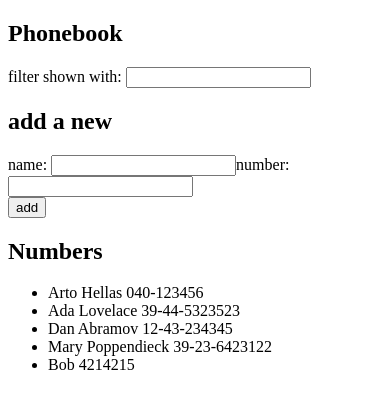
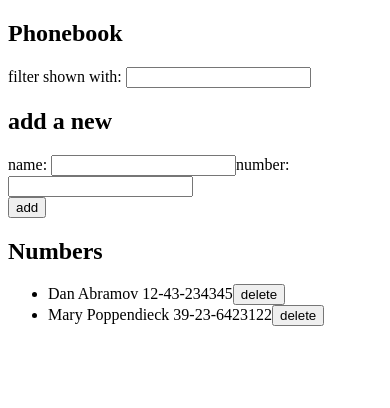
Before and after one commit to 0xrivst/fullstackopen, a React (Vite) app in the folder part2/phonebook/: page / in a window 390 px wide. Shown: the top 408 px of the page. Built offline with nearby package versions, Linux system fonts and the light colour scheme; data requests are answered from the project's data file.

Commit message:
2.14 phonebook

```diff
--- a/part2/phonebook/db.json
+++ b/part2/phonebook/db.json
@@ -1,15 +1,5 @@
 {
   "persons": [
-    {
-      "name": "Arto Hellas",
-      "number": "040-123456",
-      "id": "1"
-    },
-    {
-      "name": "Ada Lovelace",
-      "number": "39-44-5323523",
-      "id": "2"
-    },
     {
       "name": "Dan Abramov",
       "number": "12-43-234345",
@@ -19,11 +9,6 @@
       "name": "Mary Poppendieck",
       "number": "39-23-6423122",
       "id": "4"
-    },
-    {
-      "id": "ef3d",
-      "name": "Bob",
-      "number": "4214215"
     }
   ]
 }
--- a/part2/phonebook/src/App.jsx
+++ b/part2/phonebook/src/App.jsx
@@ -32,6 +32,13 @@ const App = () => {
     setNewNumber("");
   };
 
+  const handleDelete = (person) => {
+    if (confirm(`Delete ${person.name}?`)) {
+      personService.deleteRecord(person.id);
+      setPersons(persons.filter((p) => p.id !== person.id));
+    }
+  };
+
   const handleNameChange = (event) => {
     setNewName(event.target.value);
   };
@@ -64,6 +71,7 @@ const App = () => {
         persons={persons.filter((person) =>
           person.name.match(new RegExp(nameToFilter, "gi"))
         )}
+        deleteHandler={handleDelete}
       />
     </div>
   );
--- a/part2/phonebook/src/components/Person.jsx
+++ b/part2/phonebook/src/components/Person.jsx
@@ -1,7 +1,8 @@
-const Person = ({ person }) => {
+const Person = ({ person, deleteHandler }) => {
   return (
     <li>
       {person.name} {person.number}
+      <button onClick={() => deleteHandler(person)}>delete</button>
     </li>
   );
 };
--- a/part2/phonebook/src/components/Persons.jsx
+++ b/part2/phonebook/src/components/Persons.jsx
@@ -1,10 +1,14 @@
 import Person from "./Person";
 
-const Persons = ({ persons }) => {
+const Persons = ({ persons, deleteHandler }) => {
   return (
     <ul>
       {persons.map((person) => (
-        <Person key={person.name} person={person} />
+        <Person
+          key={person.name}
+          person={person}
+          deleteHandler={deleteHandler}
+        />
       ))}
     </ul>
   );
--- a/part2/phonebook/src/services/persons.js
+++ b/part2/phonebook/src/services/persons.js
@@ -7,8 +7,13 @@ const getAll = () => {
 };
 
 const create = (personObject) => {
-  const request = axios.post("http://localhost:3001/persons", personObject);
+  const request = axios.post(baseUrl, personObject);
   return request.then((response) => response.data);
 };
 
-export default { getAll, create };
+const deleteRecord = (id) => {
+  const request = axios.delete(`${baseUrl}/${id}`);
+  return request.then((response) => response.data);
+};
+
+export default { getAll, create, deleteRecord };
```
